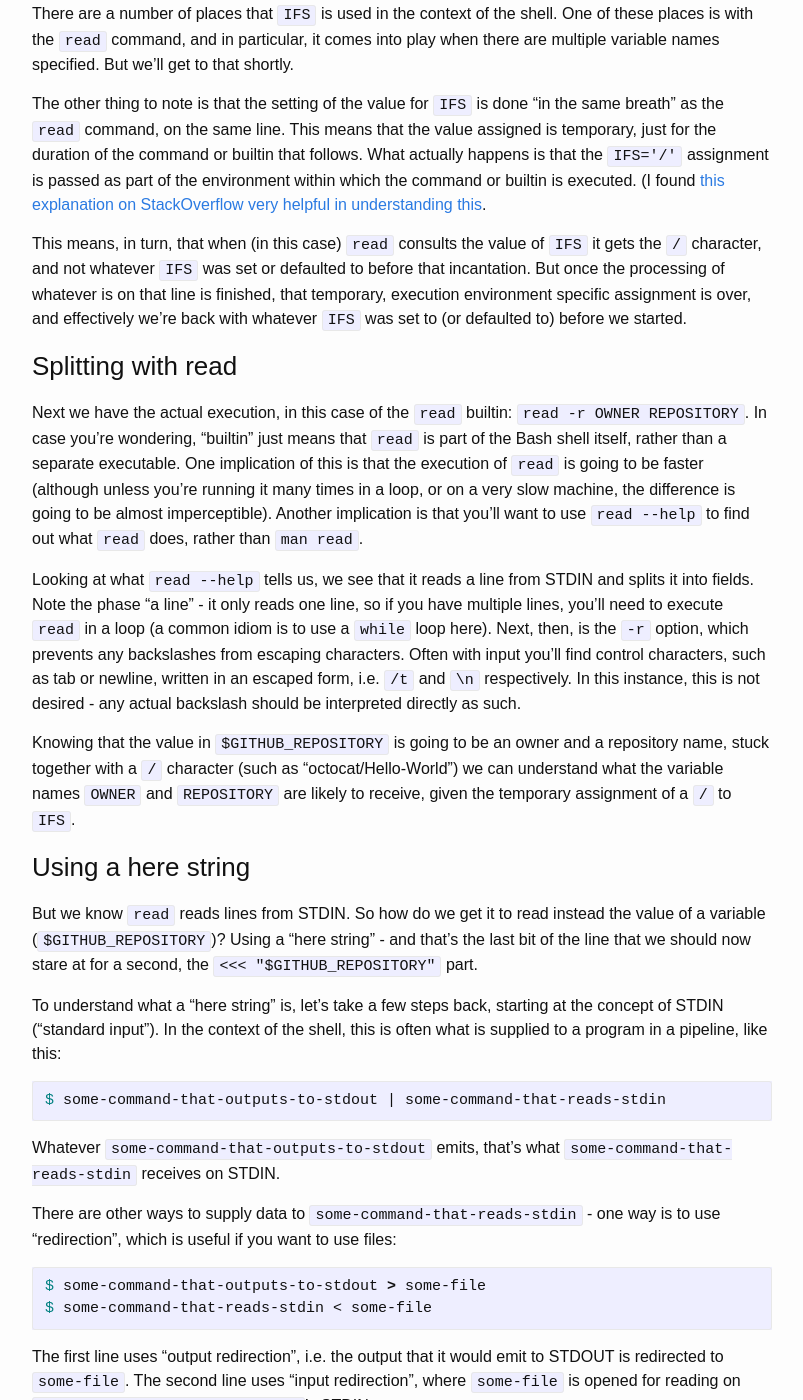
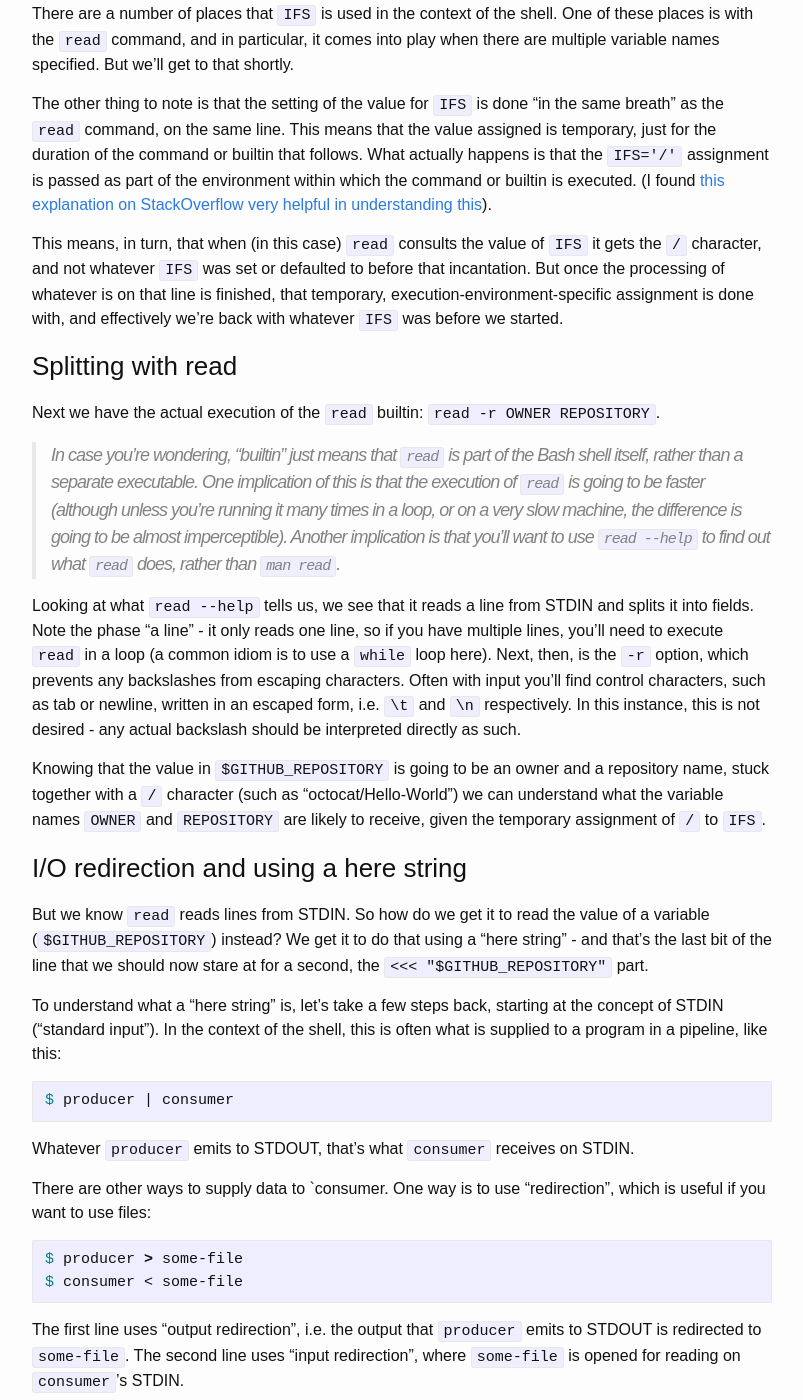
Before and after one commit to qmacro/autodidactics, a Jekyll site: the page built from _posts/2021-04-28-unpacking-tips.markdown, in a window 1280 px wide and 1400 px high, scrolled down 1356 px. Shown: the whole window, without its empty margins (238-1041 px from the left). Built offline with Jekyll 4.4.1, drawn with Linux system fonts in a browser that asks for light colours; some of the changed text lies outside the part shown.

Commit message:
Update 2021-04-28-unpacking-tips.markdown

````diff
--- a/_posts/2021-04-28-unpacking-tips.markdown
+++ b/_posts/2021-04-28-unpacking-tips.markdown
@@ -48,53 +48,55 @@ Here, we only want to split on `/` characters, rather than on any whitespace cha
 
 There are a number of places that `IFS` is used in the context of the shell. One of these places is with the `read` command, and in particular, it comes into play when there are multiple variable names specified. But we'll get to that shortly.
 
-The other thing to note is that the setting of the value for `IFS` is done "in the same breath" as the `read` command, on the same line. This means that the value assigned is temporary, just for the duration of the command or builtin that follows. What actually happens is that the `IFS='/'` assignment is passed as part of the environment within which the command or builtin is executed. (I found [this explanation on StackOverflow very helpful in understanding this](https://stackoverflow.com/questions/25153582/why-cant-i-set-ifs-for-one-call-of-printf/25154499#25154499).
+The other thing to note is that the setting of the value for `IFS` is done "in the same breath" as the `read` command, on the same line. This means that the value assigned is temporary, just for the duration of the command or builtin that follows. What actually happens is that the `IFS='/'` assignment is passed as part of the environment within which the command or builtin is executed. (I found [this explanation on StackOverflow very helpful in understanding this](https://stackoverflow.com/questions/25153582/why-cant-i-set-ifs-for-one-call-of-printf/25154499#25154499)).
 
-This means, in turn, that when (in this case) `read` consults the value of `IFS` it gets the `/` character, and not whatever `IFS` was set or defaulted to before that incantation. But once the processing of whatever is on that line is finished, that temporary, execution environment specific assignment is over, and effectively we're back with whatever `IFS` was set to (or defaulted to) before we started.
+This means, in turn, that when (in this case) `read` consults the value of `IFS` it gets the `/` character, and not whatever `IFS` was set or defaulted to before that incantation. But once the processing of whatever is on that line is finished, that temporary, execution-environment-specific assignment is done with, and effectively we're back with whatever `IFS` was before we started.
 
 ### Splitting with read
 
-Next we have the actual execution, in this case of the `read` builtin: `read -r OWNER REPOSITORY`. In case you're wondering, "builtin" just means that `read` is part of the Bash shell itself, rather than a separate executable. One implication of this is that the execution of `read` is going to be faster (although unless you're running it many times in a loop, or on a very slow machine, the difference is going to be almost imperceptible). Another implication is that you'll want to use `read --help` to find out what `read` does, rather than `man read`.
+Next we have the actual execution of the `read` builtin: `read -r OWNER REPOSITORY`.
 
-Looking at what `read --help` tells us, we see that it reads a line from STDIN and splits it into fields. Note the phase "a line" - it only reads one line, so if you have multiple lines, you'll need to execute `read` in a loop (a common idiom is to use a `while` loop here). Next, then, is the `-r` option, which prevents any backslashes from escaping characters. Often with input you'll find control characters, such as tab or newline, written in an escaped form, i.e. `/t` and `\n` respectively. In this instance, this is not desired - any actual backslash should be interpreted directly as such.
+> In case you're wondering, "builtin" just means that `read` is part of the Bash shell itself, rather than a separate executable. One implication of this is that the execution of `read` is going to be faster (although unless you're running it many times in a loop, or on a very slow machine, the difference is going to be almost imperceptible). Another implication is that you'll want to use `read --help` to find out what `read` does, rather than `man read`.
 
-Knowing that the value in `$GITHUB_REPOSITORY` is going to be an owner and a repository name, stuck together with a `/` character (such as "octocat/Hello-World") we can understand what the variable names `OWNER` and `REPOSITORY` are likely to receive, given the temporary assignment of a `/` to `IFS`.
+Looking at what `read --help` tells us, we see that it reads a line from STDIN and splits it into fields. Note the phase "a line" - it only reads one line, so if you have multiple lines, you'll need to execute `read` in a loop (a common idiom is to use a `while` loop here). Next, then, is the `-r` option, which prevents any backslashes from escaping characters. Often with input you'll find control characters, such as tab or newline, written in an escaped form, i.e. `\t` and `\n` respectively. In this instance, this is not desired - any actual backslash should be interpreted directly as such.
 
-### Using a here string
+Knowing that the value in `$GITHUB_REPOSITORY` is going to be an owner and a repository name, stuck together with a `/` character (such as "octocat/Hello-World") we can understand what the variable names `OWNER` and `REPOSITORY` are likely to receive, given the temporary assignment of `/` to `IFS`.
 
-But we know `read` reads lines from STDIN. So how do we get it to read instead the value of a variable (`$GITHUB_REPOSITORY`)? Using a "here string" - and that's the last bit of the line that we should now stare at for a second, the `<<< "$GITHUB_REPOSITORY"` part.
+### I/O redirection and using a here string
+
+But we know `read` reads lines from STDIN. So how do we get it to read the value of a variable (`$GITHUB_REPOSITORY`) instead? We get it to do that using a "here string" - and that's the last bit of the line that we should now stare at for a second, the `<<< "$GITHUB_REPOSITORY"` part.
 
 To understand what a "here string" is, let's take a few steps back, starting at the concept of STDIN ("standard input"). In the context of the shell, this is often what is supplied to a program in a pipeline, like this:
 
 ```bash
-$ some-command-that-outputs-to-stdout | some-command-that-reads-stdin
+$ producer | consumer
 ```
 
-Whatever `some-command-that-outputs-to-stdout` emits, that's what `some-command-that-reads-stdin` receives on STDIN.
+Whatever `producer` emits to STDOUT, that's what `consumer` receives on STDIN.
 
-There are other ways to supply data to `some-command-that-reads-stdin` - one way is to use "redirection", which is useful if you want to use files:
+There are other ways to supply data to `consumer. One way is to use "redirection", which is useful if you want to use files:
 
 
 ```bash
-$ some-command-that-outputs-to-stdout > some-file
-$ some-command-that-reads-stdin < some-file
+$ producer > some-file
+$ consumer < some-file
 ```
 
-The first line uses "output redirection", i.e. the output that it would emit to STDOUT is redirected to `some-file`. The second line uses "input redirection", where `some-file` is opened for reading on `some-command-that-reads-stdin`'s STDIN.
+The first line uses "output redirection", i.e. the output that `producer` emits to STDOUT is redirected to `some-file`. The second line uses "input redirection", where `some-file` is opened for reading on `consumer`'s STDIN.
 
 There's another type of redirection, called a "here document", which allows us to specify input lines directly, i.e. "here", like this:
 
 ```bash
-$ some-command-that-reads-stdin <<EOF
+$ consumer <<EOF
 first line of input
 second line of input
 last line of input
 EOF
 ```
 
-The three lines of input are what are supplied to `some-command-that-reads-stdin`'s STDIN. The string `EOF` is declared as a delimiter, and all lines up until that delimiter is seen are taken as input.
+The three lines of input are what are supplied to `consumer`'s STDIN. The string `EOF` is declared as a delimiter, and all lines up until that delimiter is seen are taken as input.
 
-And there's a variation on such "here document", and that's a "here string", which is what we have in our example. While regular STDIN redirection is introduced with a single `<`, and a "here document" based redirection is introduced with a double `<<`, a "here string" is introduced with a triple `<<<`, and takes whatever is supplied, appends a single newline and passes that to STDIN.
+And there's a variation on such "here document", and that's a "here string", which is what we have in our example. While regular STDIN redirection is introduced with a single `<`, and a "here document"-based redirection is introduced with a double `<<`, a "here string" is introduced with a triple `<<<`, and takes whatever is supplied, appends a single newline and passes that to STDIN.
 
 In this case, a variable `$GITHUB_REPOSITORY` is supplied, so that is expanded to the value it contains, and passed to `read`'s STDIN.
 
@@ -106,13 +108,19 @@ The second line is also interesting and deserves a little attention. It's a sing
 refs/head/main
 ```
 
-Let's stare at this line to see what it does and how it works.
+Let's stare at this line to see what it does and how it works:
+
+{% raw %}
+```bash
+HEADREFNAME=$(echo ${{ github.event.ref }} | awk -F'/' '{print $NF}')
+```
+{% endraw %}
 
 ### Use of command substitution with $(...)
 
 We can see that what is assigned to the `HEADREFNAME` variable is something inside this construct: `$(...)`. This is the [command substitution](https://www.gnu.org/software/bash/manual/html_node/Command-Substitution.html) construct. This allows the output of a command to be substituted in-place. In other words, whatever the output of what's expressed within the `$(...)` construct is substituted, and (in this case) assigned as the value to `HEADREFNAME`.
 
-> You may see an alternative command substitution construct in this form: ```...```; this is the older style of the construct, but the newer `$(...)` style is preferred due to some quoting problems with the older style.
+> You may see an alternative command substitution construct in this form: ```...```; this is the older style of the construct, but the newer `$(...)` style is preferred due to some quoting complexities with the older style.
 
 ### Using awk
 
@@ -158,7 +168,7 @@ With that knowledge, we can guess what this might produce (note the addition of
 echo refs/head/main | awk -F'/' '{print FS, NF}'
 ```
 
-It produces this, that is, the value of the field separator (`FS` is another built-in variable) and the number of fields.
+It produces this, i.e. the value of the field separator and the number of fields.
 
 ```
 / 3
@@ -166,8 +176,8 @@ It produces this, that is, the value of the field separator (`FS` is another bui
 
 Fields in an `awk` script can be referred to positionally with `$1`, `$2`, `$3` and so on. But usefully, with a touch of indirection, we can prefix `NF` with `$` to refer to fields relatively, such that `$NF`, which resolves to `$3`, is the last field in this input, `$NF-1` is the second to last, and so on.
 
-So the action `{ print $NF }` just prints the last field on the line. In other words, what this entire line does is assign whatever the last part of the value of `github.event.ref` (i.e. `main`, here) to the `HEADREFNAME` variable.
+So the action `{ print $NF }` just prints the last field on the line.
 
----
+In other words, what this entire line does is assign whatever the last part of the value of `github.event.ref` (i.e. `main`, here) to the `HEADREFNAME` variable.
 
-Hopefully if you're taking some tentative steps towards embracing more terminal based command of your working environment, this has helped break down the barriers a little to the syntax and use of Bash shell expressions and scripts.
+And that's it. While there's more in this workflow definition step, I'll stop here to let you take things in. Hopefully if you're taking some tentative steps towards embracing more terminal based command of your working environment, this has helped break down the barriers a little to the syntax and use of Bash shell expressions and scripts.
````
Also changed, not shown: other parts of _posts/2021-04-28-unpacking-tips.markdown (+9 -7 lines).
